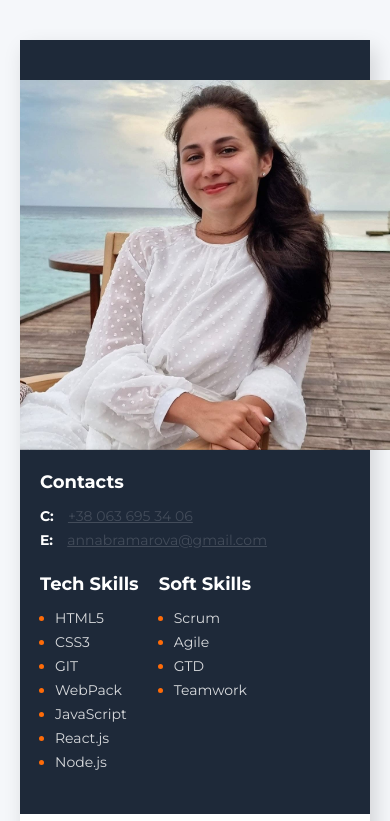
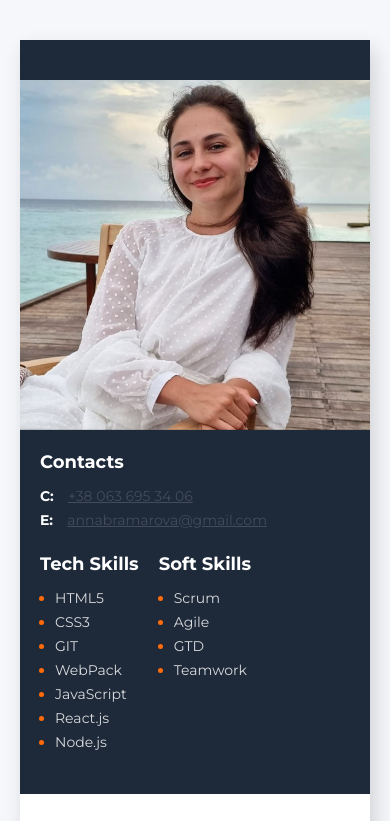
Before and after one commit to annabramarova/resume, a plain HTML site: page index.html in a window 390 px wide. Shown: the top 821 px of the page. Drawn offline with Linux system fonts and the light colour scheme.

Commit message:
width photo

```diff
--- a/styles/styles.css
+++ b/styles/styles.css
@@ -255,7 +255,7 @@ body {
     }
 
     .my-photo {
-        max-width: 600px;
+        width: 100%;
     }
 
     .sidebar-container {
```
